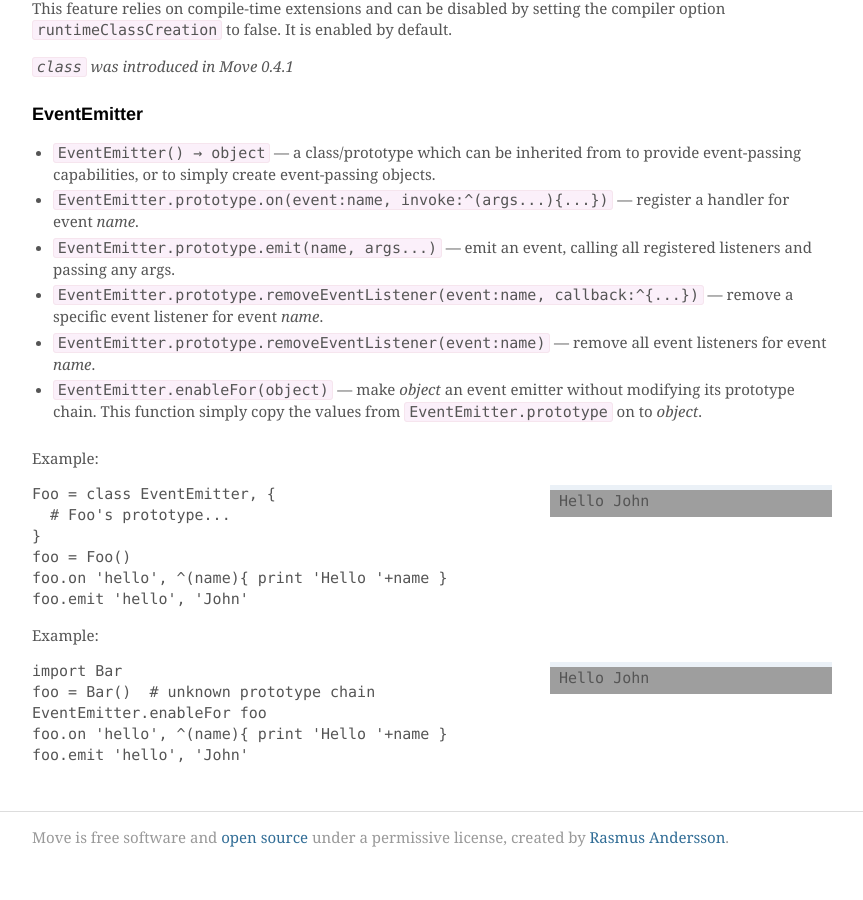
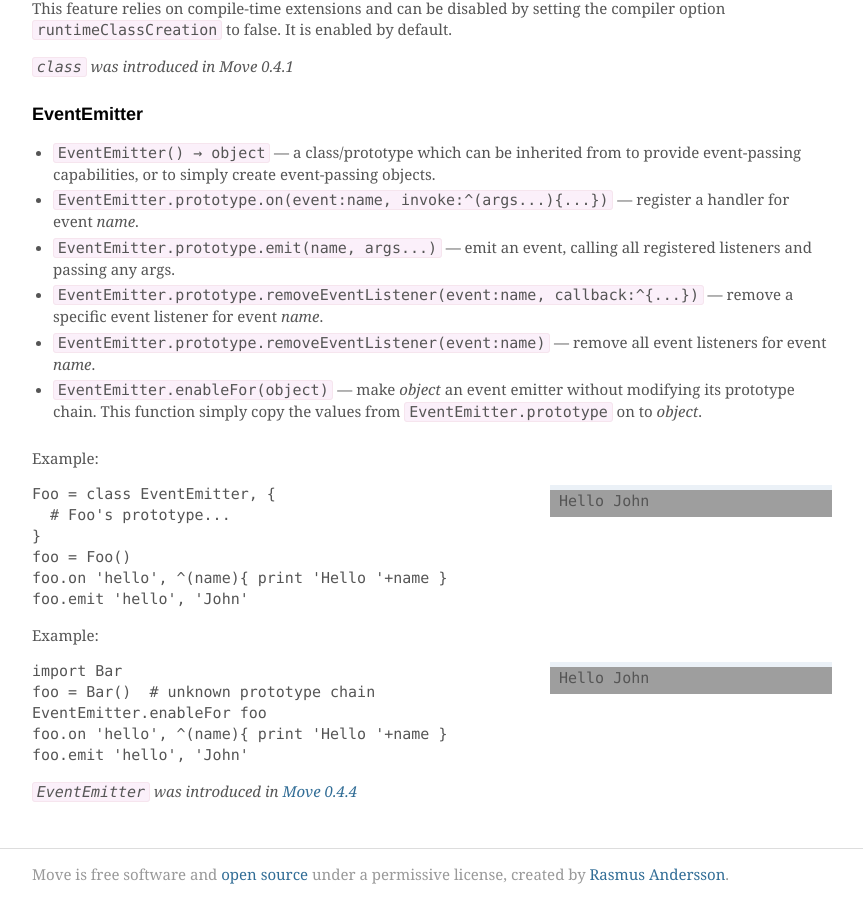
Before and after one commit to rsms/move, a Jekyll site: the page built from web/library/index.md, in a window 1280 px wide and 900 px high, scrolled down 12146 px, cut to the strip 0-900 px from the top of the window. Shown: the whole strip, without its empty margins (208-1071 px from the left). Built offline with Jekyll 4.4.1, drawn with Linux system fonts in a browser that asks for light colours; nearby versions of some CDN libraries; Markdown is read by kramdown in place of the engine named in the settings; before the commit the page ends 13009 px from its top, so only the background shows below that; grey boxes are pictures that could not be loaded.

Commit message:
added documentation on runtime function EventEmitter

```diff
--- a/web/library/index.md
+++ b/web/library/index.md
@@ -515,3 +515,5 @@ Example:
     EventEmitter.enableFor foo
     foo.on 'hello', ^(name){ print 'Hello '+name }
     foo.emit 'hello', 'John'
+
+*`EventEmitter` was introduced in [Move 0.4.4](http://movelang.org/move-0.4.4.js)*
```
